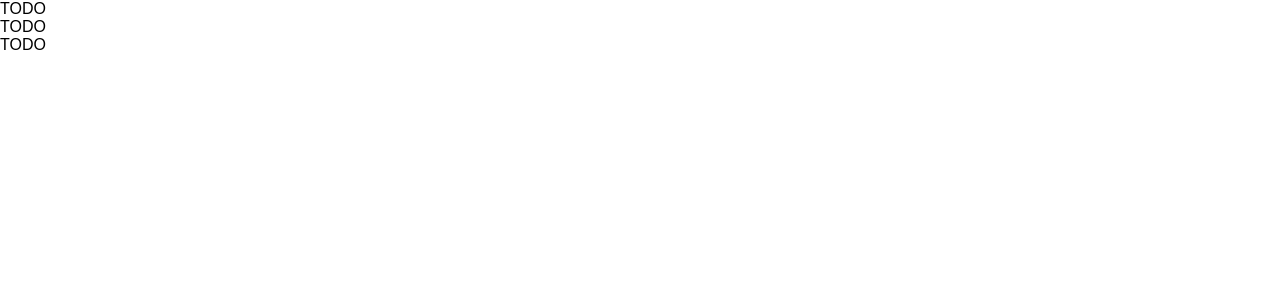
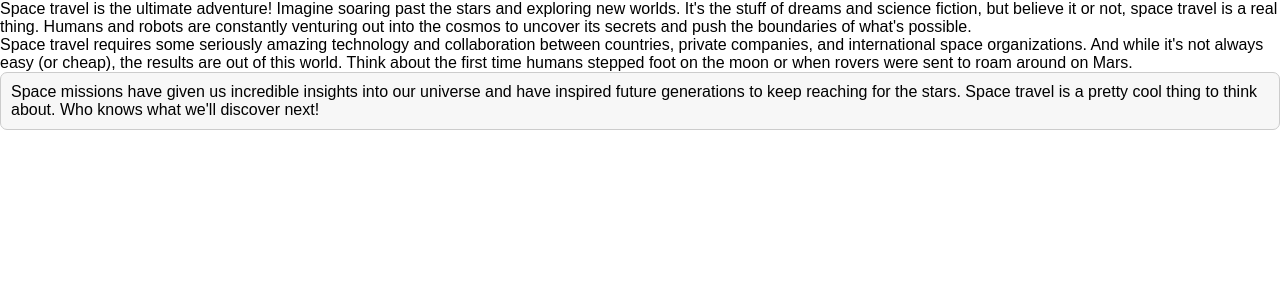
Before and after one commit to SaeedKarimian860/Text-Expander, a React (Create React App) app: page / in a window 1280 px wide. Shown: the top 300 px of the page. Built offline with nearby package versions, Linux system fonts and the light colour scheme.

Commit message:
text expander

```diff
--- a/src/App.js
+++ b/src/App.js
@@ -39,6 +39,8 @@ function TextExpander({collapsedNumWords,
   collapseButtonText,
   buttonColor,
   buttonInline,
-  className}) {
-  return <div>TODO</div>;
+  className,
+  children
+}) {
+  return <div className={className}>{children}</div>;
 }
```
